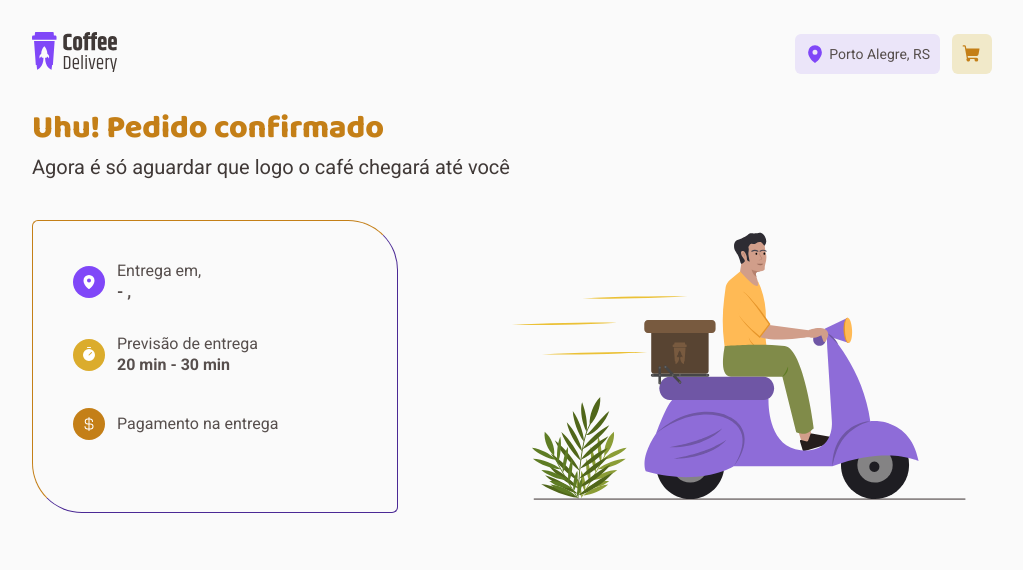
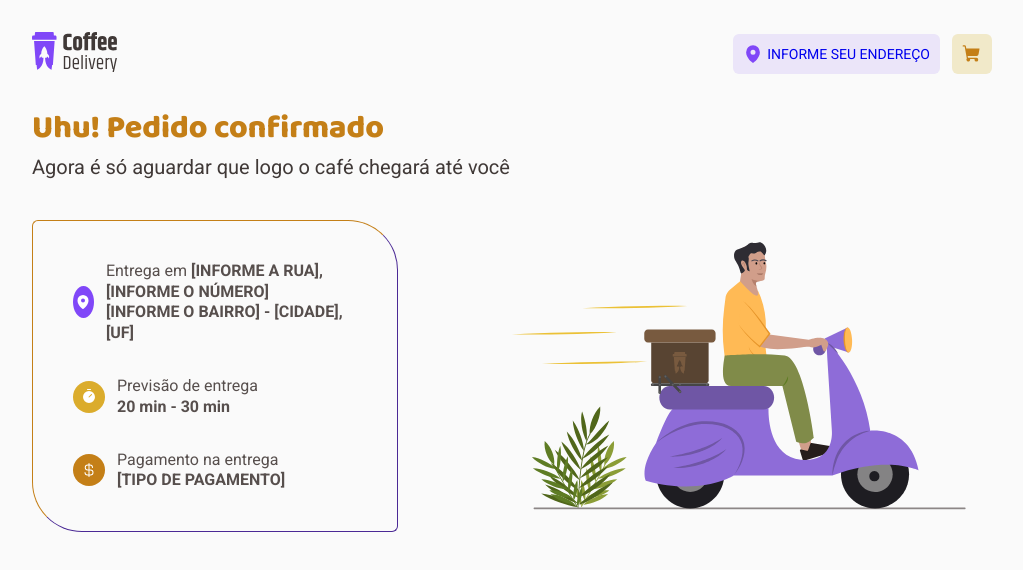
Before and after one commit to RobertoBMJunior/Coffee-Delivery, a React (Vite) app: page /success in a window 1280 px wide. Shown: the top 570 px of the page, without its empty margins (128-1151 px from the left). Built offline with nearby package versions, Linux system fonts and the light colour scheme.

Commit message:
adjusted header and icons

```diff
--- a/src/components/CoffeeCard.styles.ts
+++ b/src/components/CoffeeCard.styles.ts
@@ -83,7 +83,7 @@ export const CoffeeContainer = styled.div`
             }
         }
 
-        span:nth-child(2){
+        span:nth-child(1){
             font-family: 'Baloo 2';
             font-style: normal;
             font-weight: 800;
@@ -102,6 +102,7 @@ export const CoffeeContainer = styled.div`
             background-color: ${props => props.theme["purple-dark"]};
 
             cursor: pointer;
+            transition: background-color 0.2s;
 
             svg{
             color: ${props => props.theme["white-1"]};
@@ -109,6 +110,7 @@ export const CoffeeContainer = styled.div`
 
             &:hover{
                 background-color: ${props => props.theme["purple"]};
+                transition: background-color 0.2s;
             }
         }
     }
--- a/src/components/CoffeeCard.tsx
+++ b/src/components/CoffeeCard.tsx
@@ -5,6 +5,7 @@ import * as z from 'zod';
 import { zodResolver } from '@hookform/resolvers/zod'
 import { useContext } from "react";
 import { CoffeeContext } from "../contexts/CoffeeContext";
+import { priceFormatter } from "../utils/priceFormatter";
 
 const CoffeeQuantityFormSchema = z.object({
     qtd: z.number(),
@@ -78,8 +79,7 @@ export function CoffeeCard ({image,information,information2,information3, coffee
             </span>
 
             <div className="price">
-                <span>R$</span>
-                <span>{price}</span>
+                <span>{priceFormatter.format(price)}</span>
                 <form action="" onSubmit={handleSubmit(handleAddCart)}>
                     <input
                         type="number"
@@ -87,7 +87,7 @@ export function CoffeeCard ({image,information,information2,information3, coffee
                         min={1}
                         {...register('qtd', {valueAsNumber: true})}
                     />
-                    <button className="cart">
+                    <button className="cart" title="Adicionar ao carrinho">
                         <ShoppingCart size={20} weight="fill"/>
                     </button>
                 </form>
--- a/src/components/Header.tsx
+++ b/src/components/Header.tsx
@@ -6,7 +6,7 @@ import { useContext } from "react";
 import { CoffeeContext } from "../contexts/CoffeeContext";
 
 export function Header () {
-    const {cart} = useContext(CoffeeContext)
+    const {cart, addressData} = useContext(CoffeeContext)
 
     return(
         <HeaderContainer>
@@ -14,10 +14,10 @@ export function Header () {
                 <img src={LogoCaffee} alt="" />
             </NavLink>
             <div className="locale_and_cart">
-                <div className="locale">
+                <NavLink to='/checkout' className="locale">
                     <MapPin size={20} weight="fill"/>
-                    <span>Porto Alegre, RS</span>
-                </div>
+                    <span>{addressData.city ? `${addressData.city}, ${addressData.uf}` : 'INFORME SEU ENDEREÇO'}</span>
+                </NavLink>
 
                 <NavLink to="/checkout" className='cart'>
                     <ShoppingCart size={20} weight="fill"/>
--- a/src/components/HeaderStyles.ts
+++ b/src/components/HeaderStyles.ts
@@ -18,13 +18,28 @@ export const HeaderContainer = styled.header`
             align-items: center;
             gap: 4px;
 
+            text-decoration: none;
+
             padding: 10px;
             border-radius: 6px;
 
             background-color: ${props => props.theme["purple-light"]};
 
+
+
             svg{
                 color: ${props => props.theme.purple}
+            }
+
+            &:hover{
+                background-color: ${props => props.theme["purple"]};
+                color: ${props => props.theme["purple-light"]};
+
+                transition: all 0.2s;
+
+                svg{
+                    color: ${props => props.theme["purple-light"]}
+                }
             }
         }
 
@@ -37,7 +52,8 @@ export const HeaderContainer = styled.header`
             background-color: ${props => props.theme["yellow-light"]};
 
             svg{
-            color: ${props => props.theme["yellow-dark"]};
+                color: ${props => props.theme["yellow-dark"]};
+                transition: all 0.2s;
             }
 
             span{
@@ -57,9 +73,24 @@ export const HeaderContainer = styled.header`
                 top: 25px;
                 right: 150px;
 
+                transition: all 0.2s;
+
                 /* position: relative;
                 top: -42px;
                 right: -20px; */
+            }
+
+            &:hover{
+                /* background-color: ${props => props.theme["yellow-dark"]}; */
+                svg{
+                    color: ${props => props.theme["gray-800"]};
+                    transition: all 0.2s;
+                }
+
+                span{
+                    background-color: ${props => props.theme["gray-800"]};
+                    transition: all 0.2s;
+                }
             }
         }
     }
--- a/src/pages/Checkout/index.tsx
+++ b/src/pages/Checkout/index.tsx
@@ -167,7 +167,8 @@ export function Checkout () {
             <section>
                 <h2>Cafés selecionados</h2>
                 <CartContainer>
-                    {cart.map(item => {
+                    { cart.length !== 0 ?
+                        cart.map(item => {
                             return (
                                 <ChosenCoffeeCard
                                     key={item.coffeeName}
@@ -178,6 +179,7 @@ export function Checkout () {
                                 />
                             )
                         })
+                    : <span className="emptyCart">O carrinho está vazio</span>
                     }
 
                     <div className="total">
--- a/src/pages/Checkout/styles.ts
+++ b/src/pages/Checkout/styles.ts
@@ -173,6 +173,19 @@ export const CartContainer = styled.section`
 
     background-color: ${props => props.theme["gray-100"]};
 
+    .emptyCart{
+        text-align: center;
+
+        font-family: 'Baloo 2';
+        font-style: normal;
+        font-weight: 800;
+        font-size: 1.5rem;
+
+        padding-bottom: 1rem;
+
+        border-bottom: 1px solid ${props => props.theme["gray-300"]};
+    }
+
     .total{
         display: flex;
         flex-direction: column;
--- a/src/pages/Success/index.tsx
+++ b/src/pages/Success/index.tsx
@@ -18,12 +18,16 @@ export function Success () {
                             <MapPin size={16} weight="fill"/>
                         </div>
                         <div>
-                            <span>Entrega em
-                                {addressData.road},
-                                {addressData.number}
-                                {addressData.complement ? `- ${addressData.complement}` : null}</span>
+                            <span>
+                                Entrega em
+                                <span className="bold">
+                                    {addressData.road ? ` ${addressData.road}` : ' [INFORME A RUA]'},
+                                    {addressData.number ? ` ${addressData.number}` : ' [INFORME O NÚMERO]'}
+                                    {addressData.complement ? ` - ${addressData.complement}` : null}
+                                </span>
+                            </span>
 
-                            <span>{addressData.neighborhood} - {addressData.city}, {addressData.uf}</span>
+                            <span>{addressData.neighborhood ? `${addressData.neighborhood} - ${addressData.city}, ${addressData.uf}` : ' [INFORME O BAIRRO] - [CIDADE], [UF]'}</span>
                         </div>
                     </article>
 
@@ -43,7 +47,7 @@ export function Success () {
                         </div>
                         <div>
                             <span>Pagamento na entrega</span>
-                            <span>{addressData.typePayment}</span>
+                            <span>{addressData.typePayment ? addressData.typePayment : ' [TIPO DE PAGAMENTO]'}</span>
                         </div>
                     </article>
 
--- a/src/pages/Success/styles.ts
+++ b/src/pages/Success/styles.ts
@@ -60,7 +60,7 @@ export const SuccessContainer = styled.main`
 
                     font-size: 1rem;
 
-                    span:nth-child(2){
+                    span:nth-child(2), .bold{
                         font-weight: 700;
                     }
                 }
```
Lines whose indentation alone changed are shown as unchanged.
